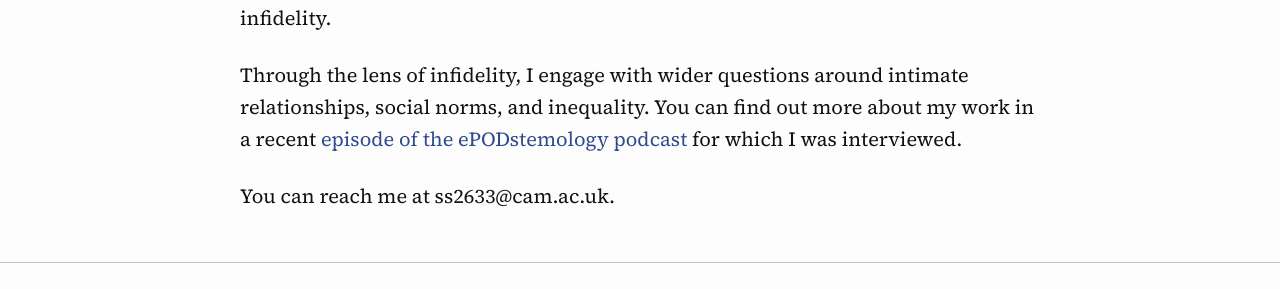
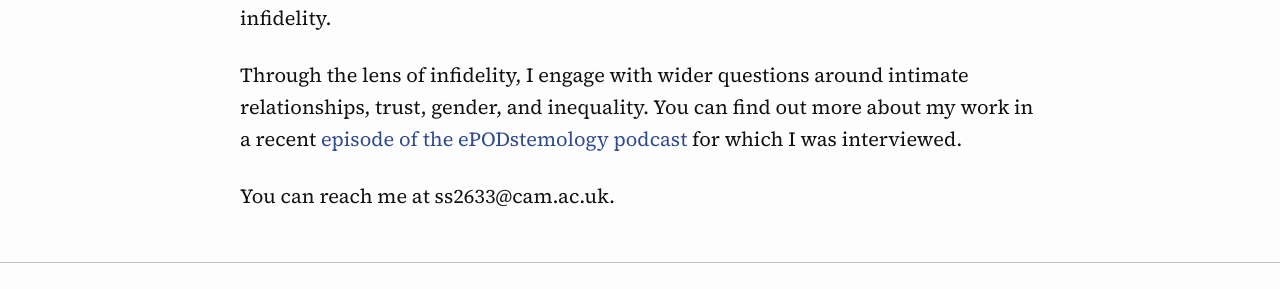
Before and after one commit to simone-schneider/simone-schneider.github.io, a Jekyll site: the page built from index.md, in a window 1280 px wide. Shown: the part 655-944 px from the top of the page. Built offline with Jekyll 4.4.1, drawn with Linux system fonts in a browser that asks for light colours.

Commit message:
Update index.md

```diff
--- a/index.md
+++ b/index.md
@@ -12,6 +12,6 @@ I'm a visiting researcher at the [University of Amsterdam](https://aissr.uva.nl)
 
 In my research, I study cultural and social processes of intimacy and sexuality. My dissertation examines experiences and meanings of infidelity in intimate relationships. As part of this project, I conduct qualitative interviews with people who experienced infidelity, and a discourse analysis of dating platforms geared at infidelity.
 
-Through the lens of infidelity, I engage with wider questions around intimate relationships, social norms, and inequality. You can find out more about my work in a recent [episode of the ePODstemology podcast](https://open.spotify.com/episode/5a1NqXbLalwLlqgXX4jhrA?si=378c2a0d7c7e4e22) for which I was interviewed.
+Through the lens of infidelity, I engage with wider questions around intimate relationships, trust, gender, and inequality. You can find out more about my work in a recent [episode of the ePODstemology podcast](https://open.spotify.com/episode/5a1NqXbLalwLlqgXX4jhrA?si=378c2a0d7c7e4e22) for which I was interviewed.
 
 You can reach me at ss2633@cam.ac.uk.
```
